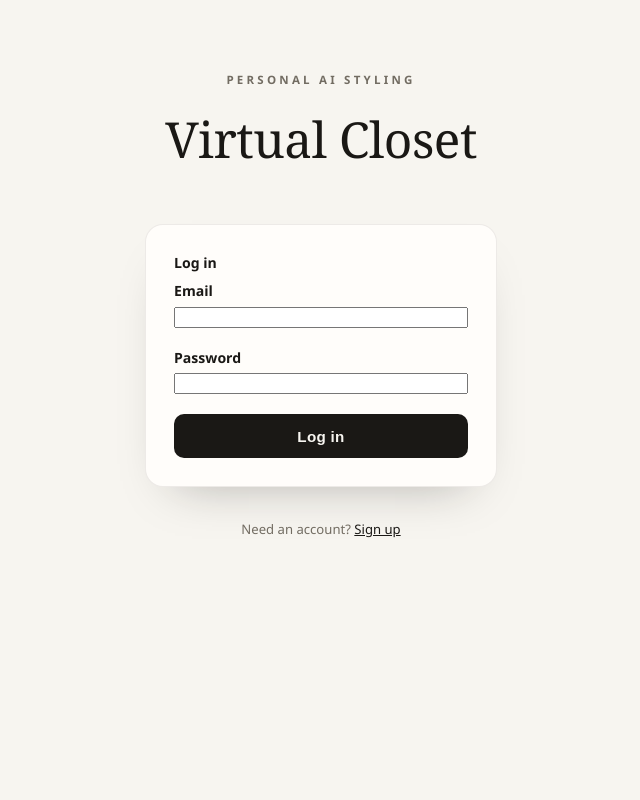
After one commit to Ahmedkemad/Virtual-Closet, a Flask app: page /login in a window 1280 px wide. The commit adds this page. Shown: the whole page, without its empty margins (319-959 px from the left). Run offline with Flask 3, Linux system fonts and the light colour scheme.

Commit message:
Add multi-user accounts with per-user data isolation
Adds invite-code-gated signup and email/password login via Supabase
Auth, with a long-lived Flask session so people stay logged in on
their device for months instead of re-authenticating every visit.

Every people/garments/history row is now tagged with a user_id, and
every read/write/delete is scoped to the logged-in user's id — verified
that one account can't see or delete another's data even by guessing an
item id. Existing single-user deployments need a migration (see README).

```diff
--- a/app.py
+++ b/app.py
@@ -1,13 +1,16 @@
+import functools
 import mimetypes
 import os
 import uuid
+from datetime import timedelta
 
 import replicate
 import requests
 from dotenv import load_dotenv
-from flask import Flask, jsonify, render_template, request
+from flask import Flask, jsonify, redirect, render_template, request, session, url_for
 from werkzeug.utils import secure_filename
 
+import auth
 import storage
 
 load_dotenv()
@@ -23,8 +26,11 @@ REPLICATE_MODEL = os.environ.get(
     "REPLICATE_MODEL",
     "cuuupid/idm-vton:139cb1163486954531b765d4ac3bb6d3e02fe121151665adfc3b47e9ba3ebf67",
 )
+INVITE_CODE = os.environ.get("INVITE_CODE", "")
 
 app = Flask(__name__)
+app.secret_key = os.environ.get("FLASK_SECRET_KEY", "")
+app.permanent_session_lifetime = timedelta(days=365)
 
 
 def allowed_file(filename: str) -> bool:
@@ -32,7 +38,7 @@ def allowed_file(filename: str) -> bool:
 
 
 def with_image_url(row: dict, folder: str) -> dict:
-    return {**row, "image_url": storage.public_url(f"{folder}/{row['filename']}")}
+    return {**row, "image_url": storage.public_url(f"{folder}/{row['user_id']}/{row['filename']}")}
 
 
 def extract_url(output) -> str:
@@ -40,28 +46,105 @@ def extract_url(output) -> str:
     return str(output[0] if isinstance(output, list) else output)
 
 
+def current_user_id():
+    return session.get("user_id")
+
+
+def login_required(view):
+    @functools.wraps(view)
+    def wrapped(*args, **kwargs):
+        if not current_user_id():
+            if request.path == "/" or request.method == "GET":
+                return redirect(url_for("login"))
+            return jsonify({"error": "Please log in again."}), 401
+        return view(*args, **kwargs)
+    return wrapped
+
+
+@app.route("/signup", methods=["GET", "POST"])
+def signup():
+    if current_user_id():
+        return redirect(url_for("index"))
+    if request.method == "GET":
+        return render_template("auth.html", mode="signup")
+
+    email = request.form.get("email", "").strip().lower()
+    password = request.form.get("password", "")
+    invite_code = request.form.get("invite_code", "")
+
+    if not INVITE_CODE:
+        return render_template("auth.html", mode="signup", error="Signups aren't configured. Set INVITE_CODE.")
+    if invite_code != INVITE_CODE:
+        return render_template("auth.html", mode="signup", error="That invite code isn't right.")
+    if not auth.is_configured():
+        return render_template("auth.html", mode="signup", error="Login isn't configured. Set SUPABASE_ANON_KEY.")
+
+    try:
+        user_id = auth.signup(email, password)
+    except ValueError as exc:
+        return render_template("auth.html", mode="signup", error=str(exc))
+
+    session.permanent = True
+    session["user_id"] = user_id
+    session["email"] = email
+    return redirect(url_for("index"))
+
+
+@app.route("/login", methods=["GET", "POST"])
+def login():
+    if current_user_id():
+        return redirect(url_for("index"))
+    if request.method == "GET":
+        return render_template("auth.html", mode="login")
+
+    email = request.form.get("email", "").strip().lower()
+    password = request.form.get("password", "")
+
+    if not auth.is_configured():
+        return render_template("auth.html", mode="login", error="Login isn't configured. Set SUPABASE_ANON_KEY.")
+
+    try:
+        user_id = auth.login(email, password)
+    except ValueError as exc:
+        return render_template("auth.html", mode="login", error=str(exc))
+
+    session.permanent = True
+    session["user_id"] = user_id
+    session["email"] = email
+    return redirect(url_for("index"))
+
+
+@app.route("/logout", methods=["POST"])
+def logout():
+    session.clear()
+    return redirect(url_for("login"))
+
+
 @app.route("/")
+@login_required
 def index():
+    uid = current_user_id()
+
     if not storage.is_configured():
-        return render_template("index.html", people=[], garments=[], history=[], storage_message=(
+        return render_template("index.html", people=[], garments=[], history=[], user_email=session.get("email"), storage_message=(
             "Photo saving isn't set up yet — add SUPABASE_URL and SUPABASE_SERVICE_KEY "
             "(see README) to start saving your library."
         ))
 
     try:
-        people = [with_image_url(p, "people") for p in storage.db_select("people")]
-        garments = [with_image_url(g, "garments") for g in storage.db_select("garments")]
-        history = [with_image_url(h, "outputs") for h in storage.db_select("history")]
+        people = [with_image_url(p, "people") for p in storage.db_select("people", {"user_id": uid})]
+        garments = [with_image_url(g, "garments") for g in storage.db_select("garments", {"user_id": uid})]
+        history = [with_image_url(h, "outputs") for h in storage.db_select("history", {"user_id": uid})]
     except requests.RequestException:
-        return render_template("index.html", people=[], garments=[], history=[], storage_message=(
+        return render_template("index.html", people=[], garments=[], history=[], user_email=session.get("email"), storage_message=(
             "Couldn't reach your saved photos right now — if you haven't used the app in a "
             "while, Supabase may be waking up. Try refreshing in about a minute."
         ))
 
-    return render_template("index.html", people=people, garments=garments, history=history, storage_message=None)
+    return render_template("index.html", people=people, garments=garments, history=history, user_email=session.get("email"), storage_message=None)
 
 
-def add_library_entry(table: str, folder: str, extra_fields: dict | None = None):
+def add_library_entry(table: str, folder: str, uid: str, extra_fields: dict | None = None):
     if not storage.is_configured():
         return None, (jsonify({"error": "Supabase is not configured. Set SUPABASE_URL and SUPABASE_SERVICE_KEY."}), 500)
 
@@ -74,9 +157,9 @@ def add_library_entry(table: str, folder: str, extra_fields: dict | None = None)
     content_type = file.mimetype or f"image/{'jpeg' if ext == 'jpg' else ext}"
 
     try:
-        storage.storage_upload(f"{folder}/{filename}", file.read(), content_type)
+        storage.storage_upload(f"{folder}/{uid}/{filename}", file.read(), content_type)
         label = request.form.get("label", "").strip()
-        row = storage.db_insert(table, {"filename": filename, "label": label, **(extra_fields or {})})
+        row = storage.db_insert(table, {"filename": filename, "label": label, "user_id": uid, **(extra_fields or {})})
     except requests.RequestException as exc:
         return None, (jsonify({"error": f"Could not save to Supabase: {exc}"}), 502)
 
@@ -84,59 +167,70 @@ def add_library_entry(table: str, folder: str, extra_fields: dict | None = None)
 
 
 @app.route("/people", methods=["POST"])
+@login_required
 def add_person():
-    entry, error = add_library_entry("people", "people")
+    entry, error = add_library_entry("people", "people", current_user_id())
     if error:
         return error
     return jsonify(entry)
 
 
 @app.route("/people/<item_id>", methods=["DELETE"])
+@login_required
 def delete_person(item_id):
+    uid = current_user_id()
     try:
-        row = storage.db_delete("people", item_id)
+        row = storage.db_delete("people", item_id, {"user_id": uid})
         if row:
-            storage.storage_delete(f"people/{row['filename']}")
+            storage.storage_delete(f"people/{uid}/{row['filename']}")
     except requests.RequestException as exc:
         return jsonify({"error": f"Could not delete: {exc}"}), 502
     return "", 204
 
 
 @app.route("/garments", methods=["POST"])
+@login_required
 def add_garment():
     category = request.form.get("category", "")
     if category not in CATEGORIES:
         return jsonify({"error": "Category must be one of: top, bottom."}), 400
-    entry, error = add_library_entry("garments", "garments", {"category": category})
+    entry, error = add_library_entry("garments", "garments", current_user_id(), {"category": category})
     if error:
         return error
     return jsonify(entry)
 
 
 @app.route("/garments/<item_id>", methods=["DELETE"])
+@login_required
 def delete_garment(item_id):
+    uid = current_user_id()
     try:
-        row = storage.db_delete("garments", item_id)
+        row = storage.db_delete("garments", item_id, {"user_id": uid})
         if row:
-            storage.storage_delete(f"garments/{row['filename']}")
+            storage.storage_delete(f"garments/{uid}/{row['filename']}")
     except requests.RequestException as exc:
         return jsonify({"error": f"Could not delete: {exc}"}), 502
     return "", 204
 
 
 @app.route("/history/<item_id>", methods=["DELETE"])
+@login_required
 def delete_history(item_id):
+    uid = current_user_id()
     try:
-        row = storage.db_delete("history", item_id)
+        row = storage.db_delete("history", item_id, {"user_id": uid})
         if row:
-            storage.storage_delete(f"outputs/{row['filename']}")
+            storage.storage_delete(f"outputs/{uid}/{row['filename']}")
     except requests.RequestException as exc:
         return jsonify({"error": f"Could not delete: {exc}"}), 502
     return "", 204
 
 
 @app.route("/try-on", methods=["POST"])
+@login_required
 def try_on():
+    uid = current_user_id()
+
     if not os.environ.get("REPLICATE_API_TOKEN"):
         return jsonify({"error": "REPLICATE_API_TOKEN is not set. Copy .env.example to .env and add your token."}), 500
     if not storage.is_configured():
@@ -150,8 +244,8 @@ def try_on():
         return jsonify({"error": "Please select at least one item to try on."}), 400
 
     try:
-        people = {p["id"]: p for p in storage.db_select("people")}
-        garments = {g["id"]: g for g in storage.db_select("garments")}
+        people = {p["id"]: p for p in storage.db_select("people", {"user_id": uid})}
+        garments = {g["id"]: g for g in storage.db_select("garments", {"user_id": uid})}
     except requests.RequestException as exc:
         return jsonify({"error": f"Could not reach Supabase: {exc}"}), 502
 
@@ -161,7 +255,7 @@ def try_on():
         if gid not in garments:
             return jsonify({"error": f"Please select a valid {cat}."}), 400
 
-    current_image_url = storage.public_url(f"people/{people[person_id]['filename']}")
+    current_image_url = storage.public_url(f"people/{uid}/{people[person_id]['filename']}")
     used_descriptions = []
 
     # Chain each garment through the model in turn, using the previous result
@@ -173,7 +267,7 @@ def try_on():
             continue
 
         garment = garments[gid]
-        garment_url = storage.public_url(f"garments/{garment['filename']}")
+        garment_url = storage.public_url(f"garments/{uid}/{garment['filename']}")
         description = garment.get("label") or DEFAULT_DESCRIPTIONS[cat]
         used_descriptions.append(description)
 
@@ -198,8 +292,8 @@ def try_on():
         resp.raise_for_status()
 
         result_filename = f"{uuid.uuid4().hex}.png"
-        storage.storage_upload(f"outputs/{result_filename}", resp.content, "image/png")
-        row = storage.db_insert("history", {"filename": result_filename, "garment_desc": garment_desc})
+        storage.storage_upload(f"outputs/{uid}/{result_filename}", resp.content, "image/png")
+        row = storage.db_insert("history", {"filename": result_filename, "garment_desc": garment_desc, "user_id": uid})
     except requests.RequestException as exc:
         return jsonify({"error": f"Could not save the result: {exc}"}), 502
 
--- a/render.yaml
+++ b/render.yaml
@@ -12,3 +12,9 @@ services:
         sync: false
       - key: SUPABASE_SERVICE_KEY
         sync: false
+      - key: SUPABASE_ANON_KEY
+        sync: false
+      - key: FLASK_SECRET_KEY
+        sync: false
+      - key: INVITE_CODE
+        sync: false
--- a/static/css/style.css
+++ b/static/css/style.css
@@ -421,9 +421,46 @@ button#submit-btn.loading .btn-spinner {
   font-size: 0.82rem;
 }
 
+.empty-state.error {
+  color: #a3402f;
+}
+
 .banner {
   border: 1px solid var(--border);
   border-radius: var(--radius-md);
   padding: 0.85rem 1rem;
   background: var(--paper-card);
 }
+
+a {
+  color: var(--ink);
+}
+
+.user-bar {
+  display: flex;
+  align-items: center;
+  justify-content: space-between;
+  font-size: 0.85rem;
+  color: var(--ink-muted);
+}
+
+.user-bar form {
+  margin: 0;
+}
+
+.auth-main {
+  max-width: 400px;
+  margin: 0 auto;
+  padding: 0 1.5rem 4rem;
+  display: flex;
+  flex-direction: column;
+  gap: 1.25rem;
+}
+
+.auth-form h2 {
+  margin-top: 0;
+}
+
+.auth-switch {
+  text-align: center;
+}
--- /dev/null
+++ b/templates/auth.html
@@ -0,0 +1,68 @@
+<!doctype html>
+<html lang="en">
+<head>
+  <meta charset="utf-8" />
+  <meta name="viewport" content="width=device-width, initial-scale=1, viewport-fit=cover" />
+  <title>Virtual Closet — {{ 'Sign up' if mode == 'signup' else 'Log in' }}</title>
+  <link rel="stylesheet" href="/static/css/style.css" />
+
+  <link rel="manifest" href="/static/manifest.webmanifest" />
+  <meta name="theme-color" content="#f7f5f0" media="(prefers-color-scheme: light)" />
+  <meta name="theme-color" content="#151412" media="(prefers-color-scheme: dark)" />
+  <meta name="apple-mobile-web-app-capable" content="yes" />
+  <meta name="apple-mobile-web-app-status-bar-style" content="black-translucent" />
+  <meta name="apple-mobile-web-app-title" content="Virtual Closet" />
+  <link rel="apple-touch-icon" href="/static/icons/icon-180.png" />
+  <link rel="icon" href="/static/icons/icon-192.png" />
+</head>
+<body>
+  <header>
+    <span class="eyebrow">Personal AI Styling</span>
+    <h1>Virtual Closet</h1>
+  </header>
+
+  <main class="auth-main">
+    <form method="post" class="card auth-form">
+      <h2 class="library-title">{{ 'Create your account' if mode == 'signup' else 'Log in' }}</h2>
+
+      {% if error %}
+      <p class="empty-state error">{{ error }}</p>
+      {% endif %}
+
+      {% if mode == 'signup' %}
+      <div class="field">
+        <label for="invite_code">Invite code</label>
+        <input type="text" id="invite_code" name="invite_code" required autocomplete="off" />
+      </div>
+      {% endif %}
+
+      <div class="field">
+        <label for="email">Email</label>
+        <input type="email" id="email" name="email" required autocomplete="email" />
+      </div>
+
+      <div class="field">
+        <label for="password">Password</label>
+        <input
+          type="password"
+          id="password"
+          name="password"
+          required
+          minlength="6"
+          autocomplete="{{ 'new-password' if mode == 'signup' else 'current-password' }}"
+        />
+      </div>
+
+      <button type="submit" id="submit-btn">{{ 'Sign up' if mode == 'signup' else 'Log in' }}</button>
+    </form>
+
+    <p class="empty-state small auth-switch">
+      {% if mode == 'signup' %}
+      Already have an account? <a href="{{ url_for('login') }}">Log in</a>
+      {% else %}
+      Need an account? <a href="{{ url_for('signup') }}">Sign up</a>
+      {% endif %}
+    </p>
+  </main>
+</body>
+</html>
```
Also changed, not shown: auth.py (added, +49 -0 lines), storage.py (+10 -4 lines), templates/index.html (+7 -0 lines), README.md, 1 other file.
